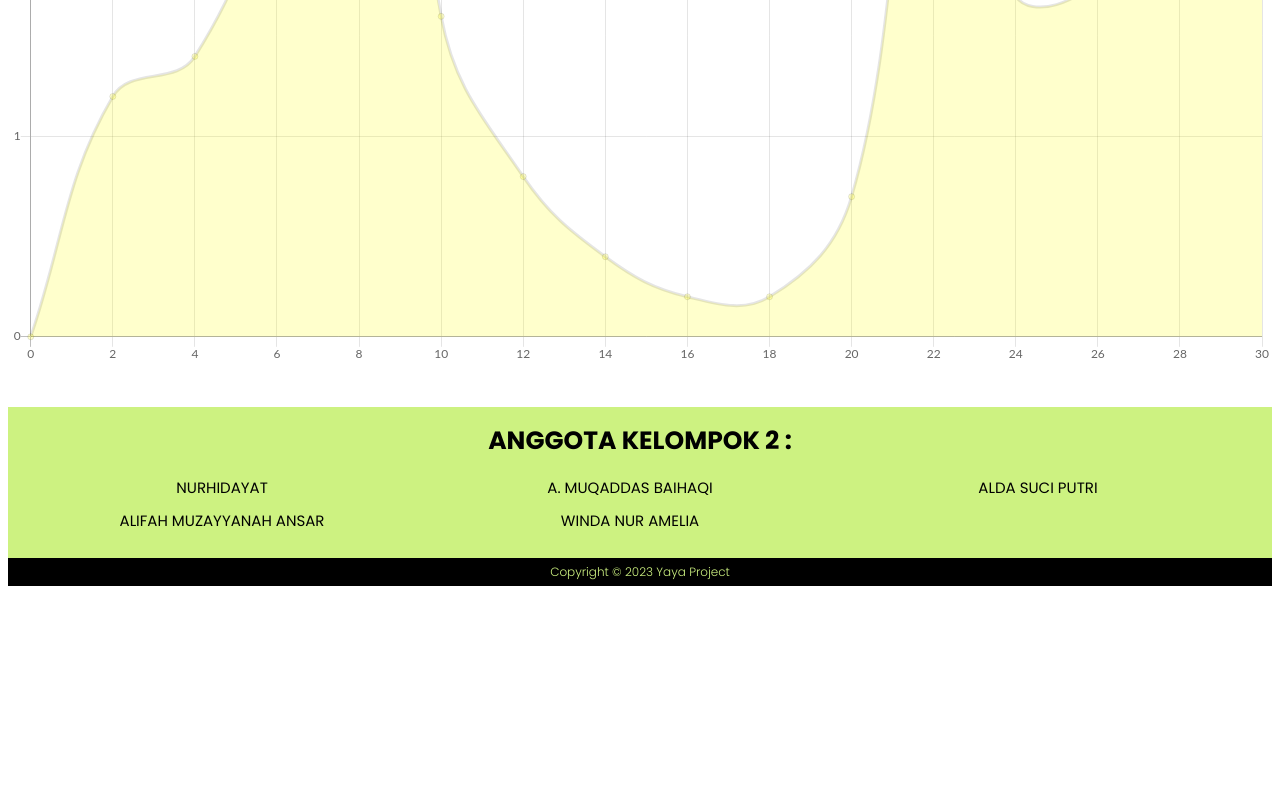
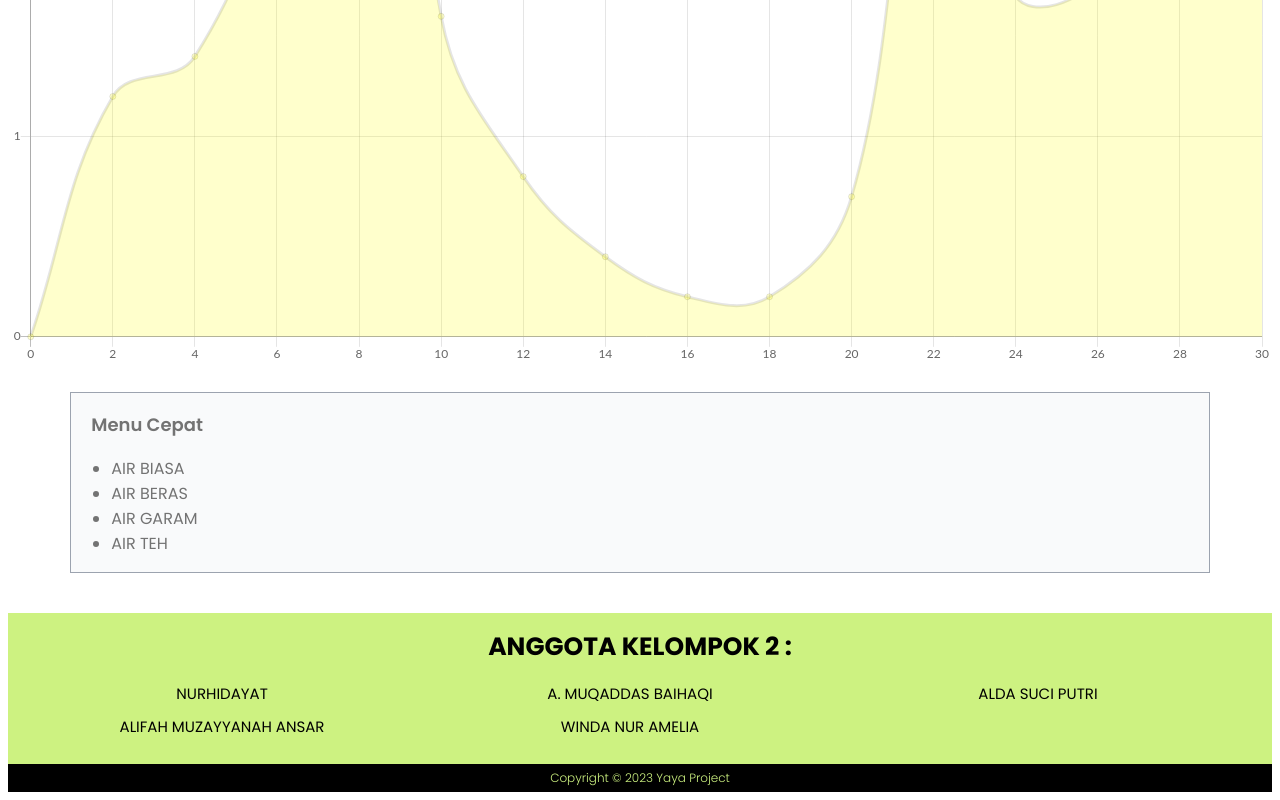
Before and after one commit to nurhidayatdev/Proyek-Biologi, a plain HTML site: page analisis-data/analisis-data-page-1.html in a window 1280 px wide. Shown: the part 3496-4296 px from the top of the page. Before the commit the page ends 4090 px from the top, so only its background shows below. Drawn offline with nearby package versions, Linux system fonts and the light colour scheme.

Commit message:
Update analisis-data-page-1.html

```diff
--- a/analisis-data/analisis-data-page-1.html
+++ b/analisis-data/analisis-data-page-1.html
@@ -29,8 +29,8 @@
       <details>
         <summary>MENU<span id="right">BIOLOGI KELAS XII MIPA 4</span></summary>
         <ul id="menu1">
-          <a href="../proyek-biologi.html"><li class="menu">> BERANDA</li></a>
-          <a href="#"><li class="menu">> ANALISIS DATA</li></a>
+          <a href="../index.html"><li class="menu">> BERANDA</li></a>
+          <a href="analisis-data.html"><li class="menu">> ANALISIS DATA</li></a>
           <a href="../dokumentasi/dokumentasi.html"
             ><li class="menu">> DOKUMENTASI</li></a
           >
@@ -196,6 +196,23 @@
     <canvas id="speedChart1" width="300" height="300"></canvas>
 
     <br />
+    <div id="menu-page">
+      <p id="menu-text">Menu Cepat</p>
+      <ul>
+        <a href="#"
+          ><li class="li-menu">AIR BIASA</li></a
+        >
+        <a href="analisis-data-page-2.html"
+          ><li class="li-menu">AIR BERAS</li></a
+        >
+        <a href="analisis-data-page-3.html"
+          ><li class="li-menu">AIR GARAM</li></a
+        >
+        <a href="analisis-data-page-4.html"><li class="li-menu">AIR TEH</li></a>
+      </ul>
+    </div>
+
+    <br />
     <footer>
       <h3 id="head-footer">ANGGOTA KELOMPOK 2 :</h3>
 
```
